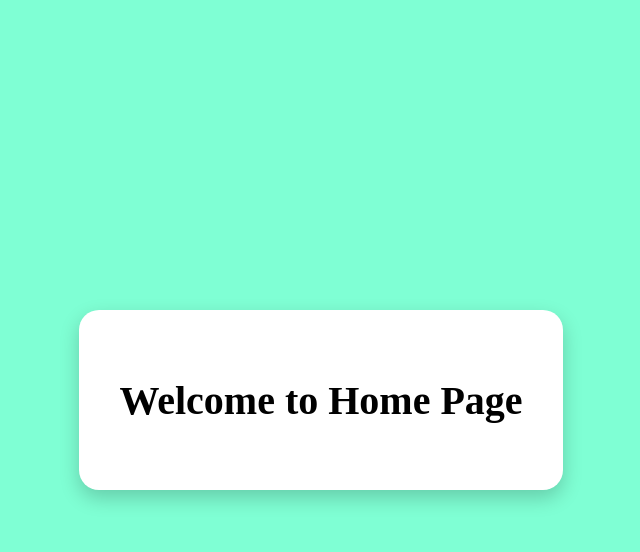
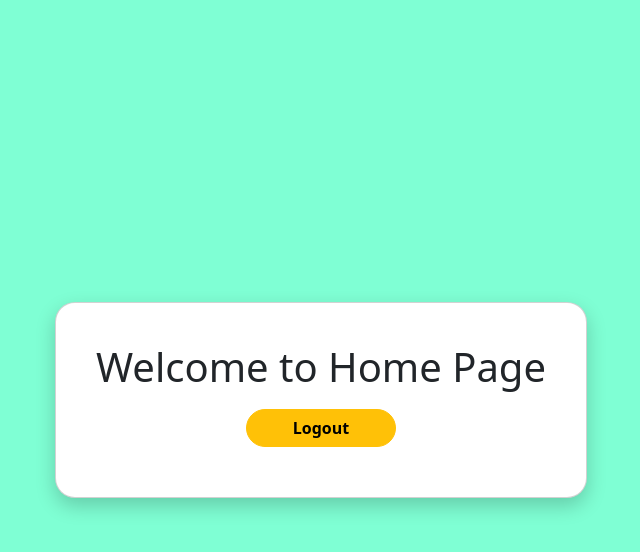
Before and after one commit to sinan-prvt/Login-Page, a Django app: page /home in a window 1280 px wide. Shown: the top 552 px of the page, without its empty margins (319-959 px from the left). Run offline with Django 5.2, Linux system fonts and the light colour scheme.

Commit message:
Updated2

```diff
--- a/Home/urls.py
+++ b/Home/urls.py
@@ -4,6 +4,7 @@
 urlpatterns = [
     path('', views.index, name="index"),
     path('login', views.loginn, name="login"),
+    path('logout', views.logout_user, name='logout'),
     path('register', views.register, name="register"),
     path('home', views.home, name="home"),
 ]
--- a/Home/views.py
+++ b/Home/views.py
@@ -1,6 +1,6 @@
 from django.shortcuts import render, redirect
 from django.contrib.auth.models import User
-from django.contrib.auth import authenticate, login as auth_login
+from django.contrib.auth import authenticate, login as auth_login, logout
 from django.contrib import messages
 from django.db import IntegrityError
 
@@ -23,6 +23,10 @@
             return redirect("register")
     return render(request, "login.html")
 
+def logout_user(request):
+    logout(request)
+    messages.info(request, "You have been logged out. 👋")
+    return redirect('login')
 
 def register(request):
     if request.method == 'POST':
@@ -40,5 +44,6 @@
             return redirect('register')
     return render(request, 'register.html')
 
+
 def home(request):
     return render(request, 'home.html')
--- a/templates/home.html
+++ b/templates/home.html
@@ -4,6 +4,7 @@
   <meta charset="UTF-8">
   <meta name="viewport" content="width=device-width, initial-scale=1.0">
   <title>Home Page</title>
+  <link href="https://cdn.jsdelivr.net/npm/bootstrap@5.3.3/dist/css/bootstrap.min.css" rel="stylesheet">
   <style>
     body {
       display: flex;
@@ -24,11 +25,24 @@
       background: #fff;
       text-align: center;
     }
+    .btn-custom {
+      width: 150px;
+      margin: 10px;
+      border-radius: 25px;
+      font-weight: 600;
+    }
+    .btn-custom:hover {
+      transform: scale(1.05);
+    }
   </style>
 </head>
 <body>
     <div class="card">
         <h1>Welcome to Home Page</h1>
+        <a href="{% url 'logout' %}" >
+          <button class="btn btn-warning btn-custom">Logout</button>
+        </a>
     </div>
+  <script src="https://cdn.jsdelivr.net/npm/bootstrap@5.3.3/dist/js/bootstrap.bundle.min.js"></script>
 </body>
 </html>
```
Also changed, not shown: db.sqlite3.
